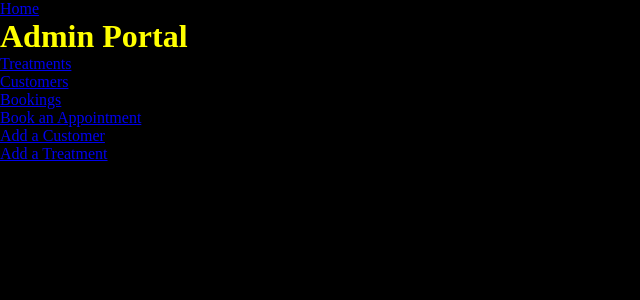
After one commit to abasile1-tech/cyberpunk_ripperdoc_appointment_scheduler, a Flask app: page /customer-portal in a window 1280 px wide. The commit adds this page. Shown: the top 300 px of the page, without its empty margins (0-640 px from the left). Run offline with Flask 3, Linux system fonts and the light colour scheme.

Commit message:
I added an admin portal and a customer portal

```diff
--- a/app.py
+++ b/app.py
@@ -22,10 +22,12 @@ app.cli.add_command(seed)
 from controllers.booking_controller import bookings_blueprint
 from controllers.treatment_controller import treatments_blueprint
 from controllers.customer_controller import customers_blueprint
+from controllers.admin_controller import admin_blueprint
 
 app.register_blueprint(bookings_blueprint)
 app.register_blueprint(treatments_blueprint)
 app.register_blueprint(customers_blueprint)
+app.register_blueprint(admin_blueprint)
 
 @app.route('/')
 def home():
--- /dev/null
+++ b/controllers/admin_controller.py
@@ -0,0 +1,12 @@
+from flask import Flask, render_template
+from flask import Blueprint
+
+admin_blueprint = Blueprint("admin", __name__)
+
+@admin_blueprint.route("/admin-portal")
+def admin_portal():
+	return render_template("admin_portal.html")
+
+@admin_blueprint.route("/customer-portal")
+def customer_portal():
+	return render_template("customer_portal.html")
--- a/static/style.css
+++ b/static/style.css
@@ -2,3 +2,8 @@
 	margin: 0;
 	padding: 0;
 }
+
+body {
+	background-color: black;
+	color: yellow;
+}
--- a/templates/base.html
+++ b/templates/base.html
@@ -14,27 +14,9 @@
 		<ul>
 			<li>
 				<a href="/">Home</a>
-				</li>
-			<li>
-			<a href="/treatments">Treatments</a>
-			</li>
-			<li>
-			<a href="/customers">Customers</a>
-			</li>
-			<li>
-			<a href="/bookings">Bookings</a>
-			</li>
-			<li>
-			<a href="/bookings/new">Book an Appointment</a>
-			</li>
-			<li>
-			<a href="/customers/new">Add a Customer</a>
-			</li>
-			<li>
-			<a href="/treatments/new">Add a Treatment</a>
 			</li>
 		</ul>
-		</nav>
+	</nav>
 	{% block content %}
 
 	{% endblock content %}
--- a/templates/bookings/new.html
+++ b/templates/bookings/new.html
@@ -1,8 +1,6 @@
 {% extends 'base.html' %}
 
 {% block content %}
-<h1>Add a Booking</h1>
-
 <form action="/bookings" method="post">
 	<ul>
 	<li>
--- /dev/null
+++ b/templates/customer_portal.html
@@ -0,0 +1,26 @@
+{% extends 'base.html' %}
+{% block content %}
+	<h1>Admin Portal</h1>
+	<nav>
+		<ul>
+			<li>
+			<a href="/treatments">Treatments</a>
+			</li>
+			<li>
+			<a href="/customers">Customers</a>
+			</li>
+			<li>
+			<a href="/bookings">Bookings</a>
+			</li>
+			<li>
+			<a href="/bookings/new">Book an Appointment</a>
+			</li>
+			<li>
+			<a href="/customers/new">Add a Customer</a>
+			</li>
+			<li>
+			<a href="/treatments/new">Add a Treatment</a>
+			</li>
+		</ul>
+	</nav>
+{% endblock content %}
--- a/templates/index.html
+++ b/templates/index.html
@@ -1,4 +1,8 @@
 {% extends 'base.html' %}
 {% block content %}
-	<h1>Home Page</h1>
+	<h1>Welcome to the Ripperdoc</h1>
+	<a href="/admin-portal">Admin Portal</a>
+	<a href="/customer-portal">Customer Portal</a>
+	<a href="/treatments">Treatments</a>
+	<a href="/bookings/new">Book an Appointment</a>
 {% endblock content %}
```
Also changed, not shown: templates/admin_portal.html (added, +26 -0 lines), images/new_booking.jpg (added).
